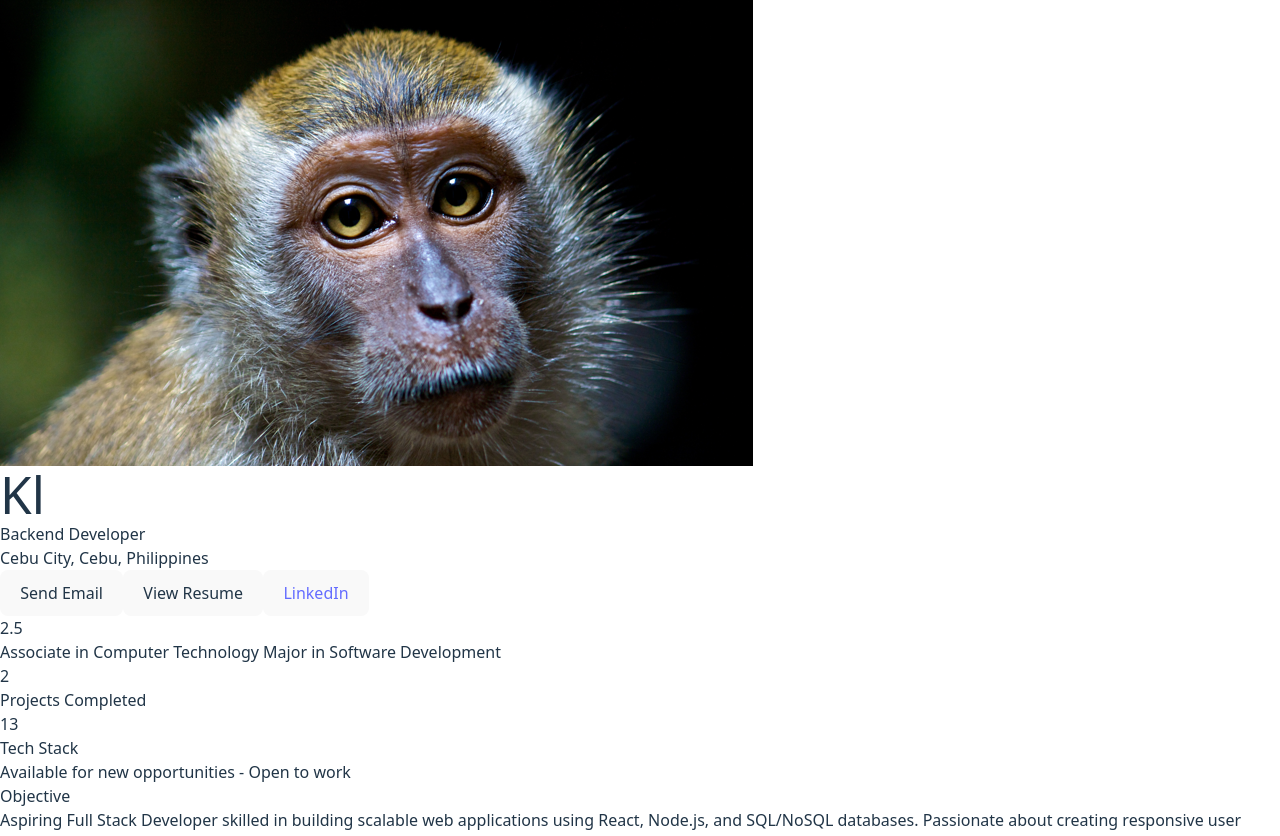
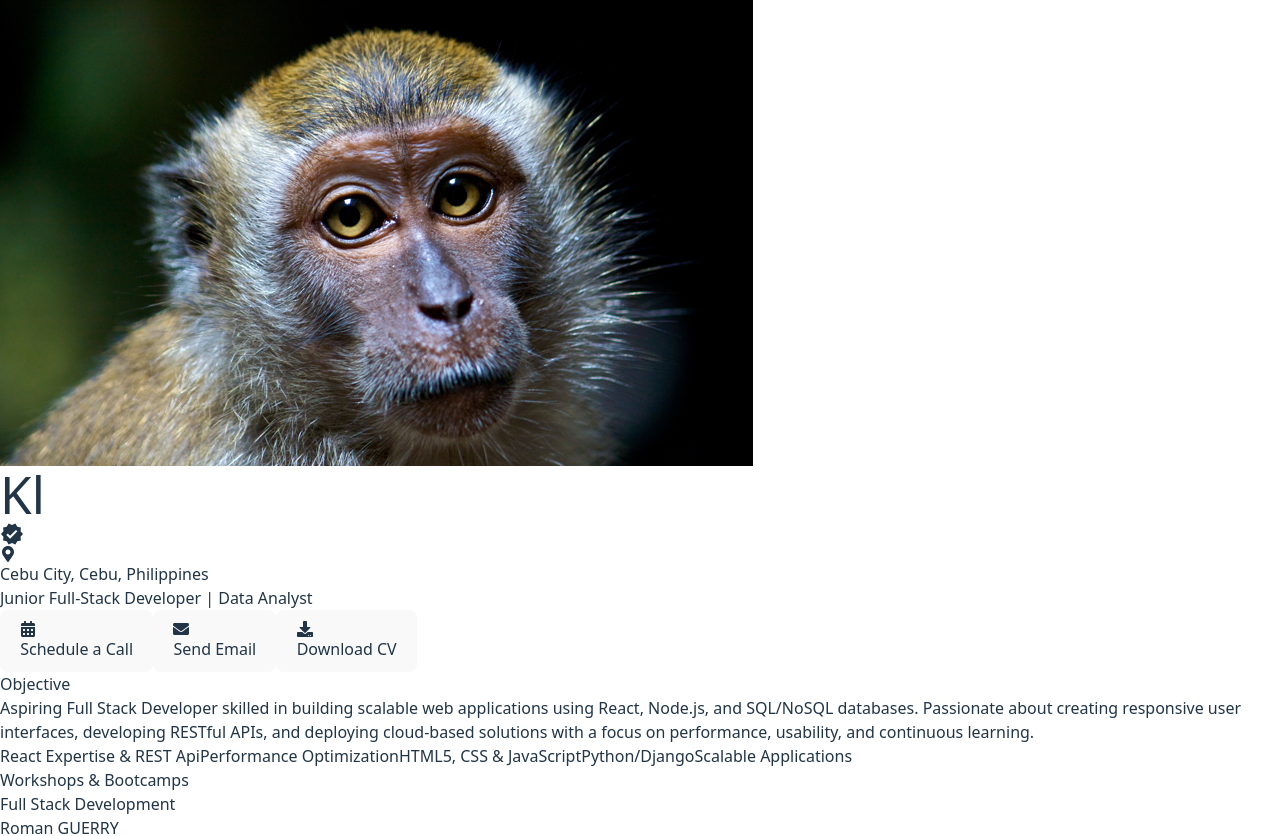
Before and after one commit to klint-droid/Portfolio, a React (Vite) app: page / in a window 1280 px wide. Shown: the top 836 px of the page. Built offline with nearby package versions, Linux system fonts and the light colour scheme.

Commit message:
fix my header

```diff
--- a/package.json
+++ b/package.json
@@ -20,6 +20,7 @@
     "@types/react-dom": "^19.1.9",
     "@vitejs/plugin-react": "^5.0.3",
     "autoprefixer": "^10.4.16",
+    "baseline-browser-mapping": "^2.9.19",
     "eslint": "^9.36.0",
     "eslint-plugin-react-hooks": "^5.2.0",
     "eslint-plugin-react-refresh": "^0.4.20",
--- a/src/App.jsx
+++ b/src/App.jsx
@@ -1,7 +1,6 @@
 import React from "react";
 import Header from "./components/Header";
 import About from "./components/About";
-import Summary from "./components/Summary";
 import Experience from "./components/Experience";
 import Projects from "./components/Projects";
 import TechStack from "./components/TechStack";
@@ -9,9 +8,8 @@ import Certifications from "./components/Certifications";
 
 export default function App() {
   return (
-    <div className="min-h-screen bg-gray-900 text-white p-6">
+    <div className="min-h-screen bg-white text-white p-6">
       <Header />
-      <Summary />
       <About />
       <Experience />
       <Projects />
--- a/src/components/Header.jsx
+++ b/src/components/Header.jsx
@@ -1,4 +1,6 @@
 import { useEffect, useState } from "react";
+import { FaCalendarAlt, FaEnvelope, FaMapMarkerAlt, FaDownload } from "react-icons/fa";
+import { MdVerified } from "react-icons/md";
 
 const Header = () => {
 
@@ -29,40 +31,49 @@ const Header = () => {
   }, [index, isDeleting]);
 
   return (
-    <header className="bg-gradient-to-r from-gray-900 to-gray-800 p-6 rounded-xl shadow-lg flex flex-col md:flex-row items-center justify-between">
-        <div className="flex items-center gap-4">
+    <div className="bg-white rounded-3xl p-6 md:p-8 shadow-sm border border-gray relative overflow-hidden">
+      <div className="absolute top-6 right-6">
+        <div className="w-12 h-6 bg-gray-200 rounded-full flex items-center p-1 cursor-pointer hover:bg-gray-300 transition-colors">
+          <div className="w-4 h-4 bg-white rounded-full shadow-sm transform translate-x-0 transition-transform"></div>
+        </div>
+      </div>
+      <div className="flex flex-col md:flex-row gap-6 md:gap-8 items-center p-1 cursor-pointer transition-colors">
+        <div className="flex-shrink-0">
           <img
           src="R.png"
           alt="profile"
-            className="w-20 h-20 rounded-full border-2 border-blue-400"
+          className="w-32 h-32 md:w-40 md:h-40 rounded-2xl object-cover shadow-sm bg-gray-100"
           />
-            <div>
-              <h1 className="text-white text-3xl font-mono">
-                {displayedText}
-                <span className="border-r-2 border-white animate-pulse"></span>
-              </h1>
-              <p className="text-blue-600 text-2xl">
-                Backend Developer
+        </div>
+        <div className="flex-1 text-center md:text-left pt-2">
+          <div className="flex items-center justify-center md:justify-start gap-2 mb-2">
+            <h1 className="text-3xl font-bold text-gray-900 tracking-tight">{displayedText}</h1>
+            <MdVerified className="text-blue-500" size={24} />
+          </div>
+          <div className="flex items-center justify-center md:justify-start gap-2 text-gray-500 text-sm mb-3 font-medium">
+            <FaMapMarkerAlt className="text-gray-400" />
+            <span>Cebu City, Cebu, Philippines</span>
+          </div>
+          <p className="text-2xl text-gray-800 font-medium mb-6">
+            Junior Full-Stack Developer <span className="text-gray-300 mx-2">|</span> Data Analyst
           </p>
-              <p className="text-gray-400 text-sm">
-                Cebu City, Cebu, Philippines
-              </p>
+          <div className="flex flex-wrap justify-center md:justify-start gap-3">
+            <button className="flex items-center gap-2 bg-gray-900 hover:bg-black text-white px-5 py-2.5 rounded-xl font-medium transition-colors shadow-lg shadow-gray-200">
+              <FaCalendarAlt className="text-sm"/>
+              <span>Schedule a Call</span>
+            </button>
+            <button className="flex items-center gap-2 bg-white border border-gray-200 text-black hover:bg-gray-300 px-5 py-2.5 rounded-xl font-medium transition-colors">
+              <FaEnvelope className="text-gray-700"/>
+              <span>Send Email</span>
+            </button>
+            <button className="flex items-center gap-2 bg-white border border-gray-200 text-black hover:bg-gray-300 px-5 py-2.5 rounded-xl font-medium transition-colors">
+              <FaDownload className="text-gray-700"/>
+              <span>Download CV</span>
+            </button>
           </div>
         </div>
-        <div className="mt-12 md:mt-0 flex gap-4">
-          <button className="bg-blue-600 px-4 py-2 rounded-lg text-white transform hover:-translate-y-1 hover:scale-103 transition duration-300 ease-in-out">
-            Send Email
-          </button>
-          <button className="border border-gray-500 px-4 py-2 rounded-lg text-white transform hover:-translate-y-1 hover:scale-103 transition duration-300 ease-in-out">
-            View Resume
-          </button>
-          <button className="bg-gray-700 px-4 py-2 rounded-lg text-white transform hover:-translate-y-1 hover:scale-103 transition duration-300 ease-in-out">
-            <a href="https://www.linkedin.com/in/klint-ruales-67865527b/">
-              LinkedIn
-            </a>
-          </button>
       </div>
-    </header>
+    </div>
   );
 };
 
--- a/src/components/Summary.jsx
+++ /dev/null
@@ -1,28 +0,0 @@
-import React from "react";
-
-const Summary = () => {
-    return(
-        <section className="grid grid-rows-1 gap-5 mt-2">
-            <div className="grid grid-cols-3 gap-6 mt-6">
-            <div className="bg-gray-800 p-6 rounded-xl text-center shadow transform hover:-translate-y-1 hover:scale-105 transition duration-300 ease-in-out">
-                <h3 className="text-3xl font-bold text-blue-400">2.5</h3>
-                <p className="text-gray-300">Associate in Computer Technology Major in Software Development</p>
-            </div>
-            <div className="bg-gray-800 p-6 rounded-xl text-center  transform hover:-translate-y-1 hover:scale-105 transition duration-300 ease-in-out">
-                <h3 className="text-3xl font-bold text-green-400">2</h3>
-                <p className="text-gray-300">Projects Completed</p>
-            </div>
-            <div className="bg-gray-800 p-6 rounded-xl text-center shadow transform hover:-translate-y-1 hover:scale-105 transition duration-300 ease-in-out">
-                <h3 className="text-3xl font-bold text-purple-400">13</h3>
-                <p className="text-gray-300">Tech Stack</p>
-            </div>
-            </div>
-            <div className="bg-gray-800 rounded-xl p-4 shadow transform hover:-translate-y-1 hover:scale-104 transition duration-300 ease-in-out">
-                <span className="text-xl font-semibold">Available for new opportunities</span>
-                <span className="text-cl"> - Open to work</span>
-            </div>
-        </section>
-    );
-}
-
-export default Summary;
```
Also changed, not shown: 1 other file (tests, documents, lock files or other folders). Lines whose indentation alone changed are shown as unchanged.
